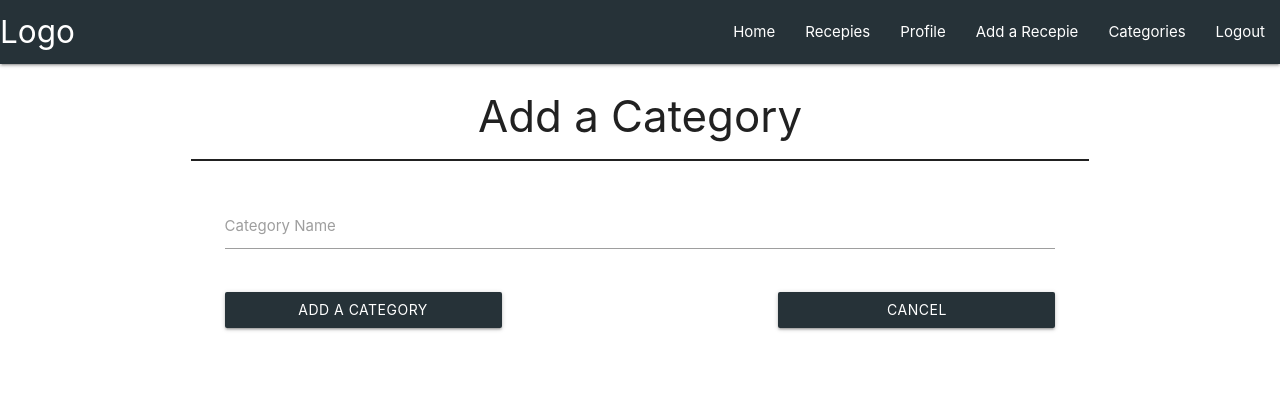
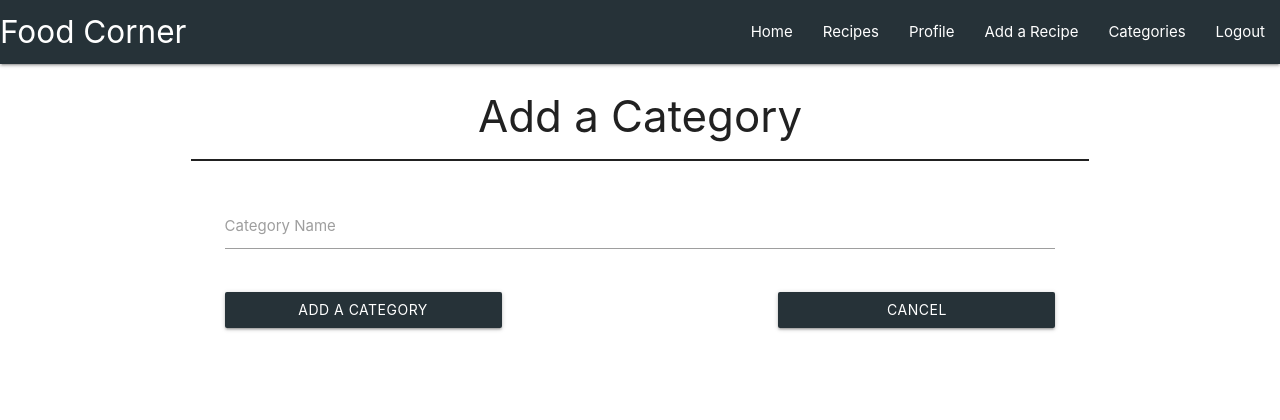
Before and after one commit to dhruv2102/MS3-Recepie-Book, a Flask app: page /add_category in a window 1280 px wide. Shown: the top 420 px of the page. Run offline with Flask 2, Linux system fonts and the light colour scheme; the visitor is signed in with stand-in values (Sample User, id 1); some libraries are stand-ins or nearby versions.

Commit message:
Added logo and fixed spelling error

```diff
--- a/templates/base.html
+++ b/templates/base.html
@@ -17,16 +17,18 @@
         <nav>
             <!-- Desktop Navigation -->
             <div class="nav-wrapper blue-grey darken-4 whilte-text">
-                <a href="#" class="brand-logo">Logo</a>
+                <a href="{{ url_for('home') }}" class="brand-logo white-text">
+                    Food Corner
+                </a>
                 <a href="#" data-target="mobile-demo" class="sidenav-trigger right"><i class="fas fa-bars"></i></a>
                 <ul class="right hide-on-med-and-down">
                     <li><a href="{{ url_for('home') }}">Home</a></li>
-                    <li><a href="{{ url_for('get_recepies') }}">Recepies</a></li>
+                    <li><a href="{{ url_for('get_recepies') }}">Recipes</a></li>
                     <!-- Add session user stuff here -->
                     {% if session.user %}
                         <!-- Add user profile -->
                         <li><a href="{{ url_for('profile', username=session['user']) }}">Profile</a></li>
-                        <li><a href="{{ url_for('add_recepie') }}">Add a Recepie</a></li>
+                        <li><a href="{{ url_for('add_recepie') }}">Add a Recipe</a></li>
 
                         {% if session.user|lower == "admin" %}
                             <!-- Add Categories -->
@@ -45,12 +47,12 @@
         <!-- Mobile Navigation -->
         <ul class="sidenav blue-grey darken-2 white-text" id="mobile-demo">
             <li><a href="{{ url_for('home') }}">Home</a></li>
-            <li><a href="{{ url_for('get_recepies') }}">Recepies</a></li>
+            <li><a href="{{ url_for('get_recepies') }}">Recipes</a></li>
             <!-- Add session user stuff here -->
             {% if session.user %}
             <!-- Add user profile -->
                 <li><a href="{{ url_for('profile', username=session['user']) }}">Profile</a></li>
-                <li><a href="{{ url_for('add_recepie') }}">Add a Recepie</a></li>
+                <li><a href="{{ url_for('add_recepie') }}">Add a Recipe</a></li>
 
                 {% if session.user|lower == "admin" %}
                     <!-- Add Categories -->
```
Also changed, not shown: TESTING.md (+11 -5 lines).
